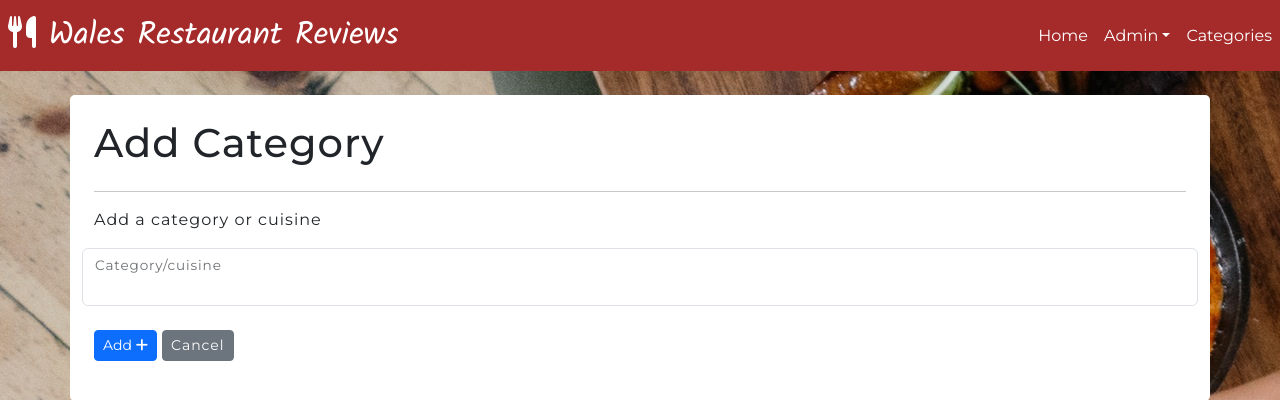
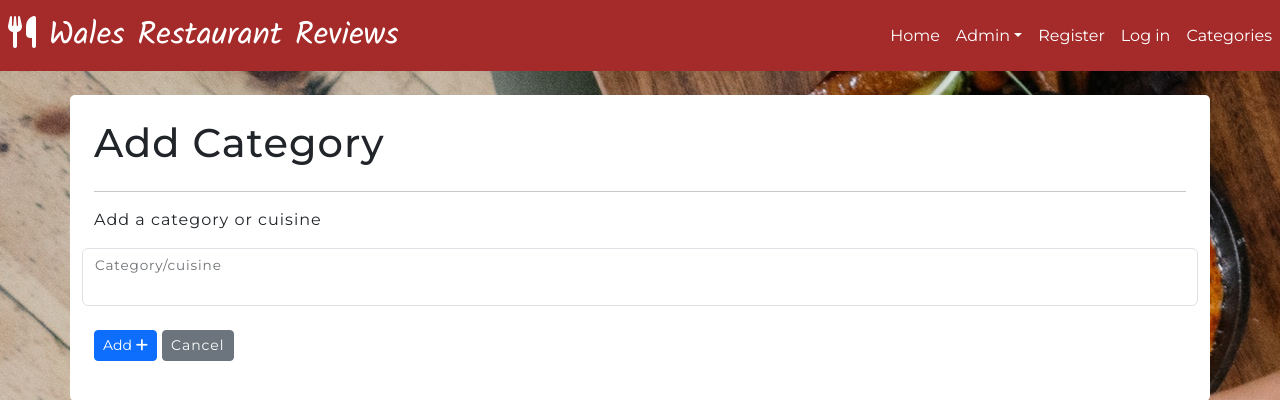
Before and after one commit to cshimvin/restaurant-reviews, a Flask app: page /add_category in a window 1280 px wide. Shown: the top 400 px of the page. Run offline with Flask 3, Linux system fonts and the light colour scheme; some libraries are stand-ins or nearby versions; some web fonts are replaced.

Commit message:
Change menu layout depending on login status

```diff
--- a/templates/base.html
+++ b/templates/base.html
@@ -28,12 +28,17 @@
                     <li class="nav-item dropdown">
                         <a class="nav-link dropdown-toggle" data-bs-toggle="dropdown" href="#" role="button" aria-expanded="false">Admin</a>
                         <ul class="dropdown-menu">
-                            <li><a class="dropdown-item" href="#">Login</a></li>
                             <li><a class="dropdown-item" href="#">User admin</a></li>
                             <li><a class="dropdown-item" href="{{ url_for('add_restaurant') }}">Add Restaurant</a></li>
                             <li><a class="dropdown-item" href="{{ url_for('add_category') }}">Add Category</a></li>
                         </ul>
                     </li>
+                    {% if session['user'] %}
+                        <li class="nav-item mr-2"><a class="nav-link" href="#">Log out</a></li>
+                    {% else %}
+                        <li class="nav-item mr-2"><a class="nav-link" href="{{ url_for('register') }}">Register</a></li>
+                        <li class="nav-item mr-2"><a class="nav-link" href="#">Log in</a></li>
+                    {% endif %}
                     <li class="nav-item mr-2"><a class="nav-link" href="{{ url_for('get_categories') }}">Categories</a></li>
                 </ul>
             </div>
@@ -52,9 +57,10 @@
                 </div>
             </div>
         {% endif %}
+    <main>
         {% block content %}
         {% endblock %}
-    </div>
+    </main>
     <script src="https://cdn.jsdelivr.net/npm/bootstrap@5.3.2/dist/js/bootstrap.bundle.min.js"
         integrity="sha384-C6RzsynM9kWDrMNeT87bh95OGNyZPhcTNXj1NW7RuBCsyN/o0jlpcV8Qyq46cDfL" crossorigin="anonymous"></script>
 
```
